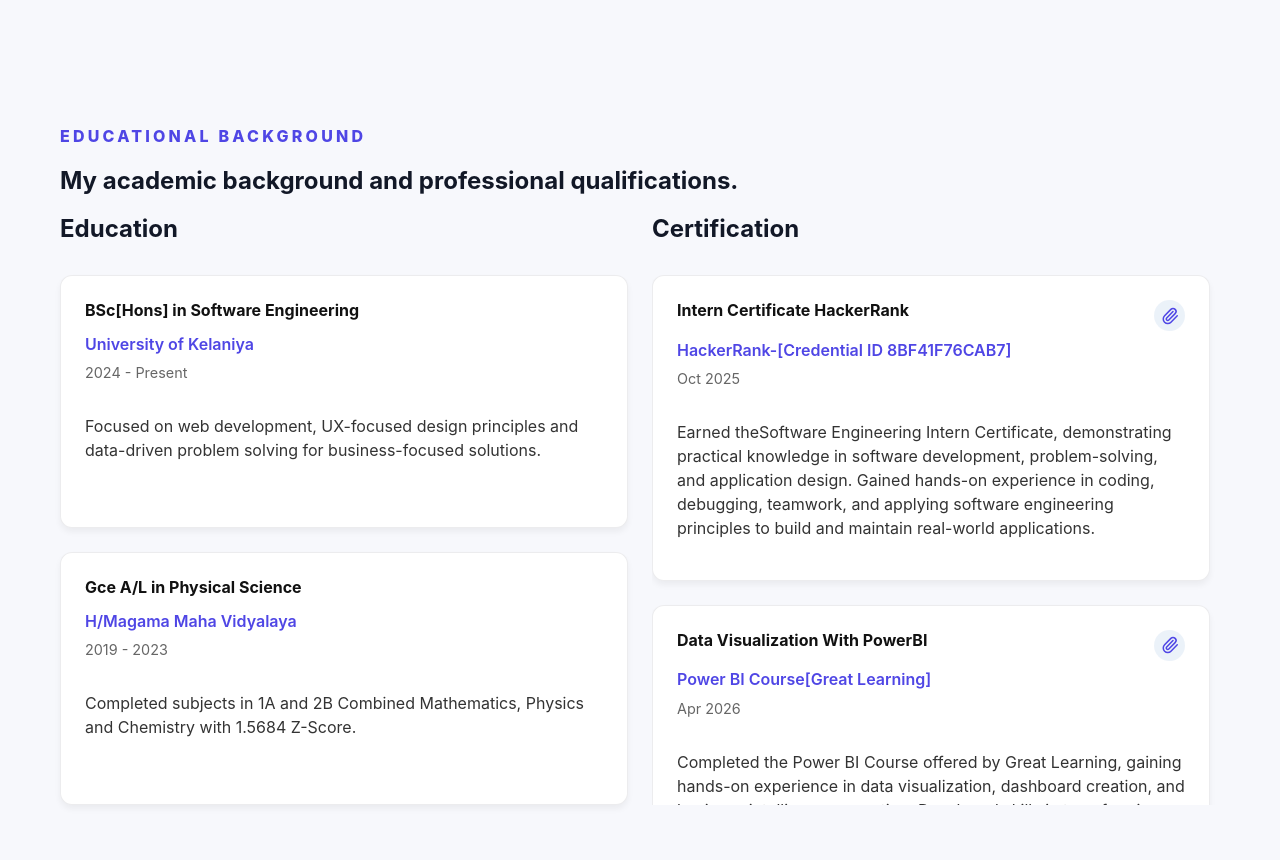
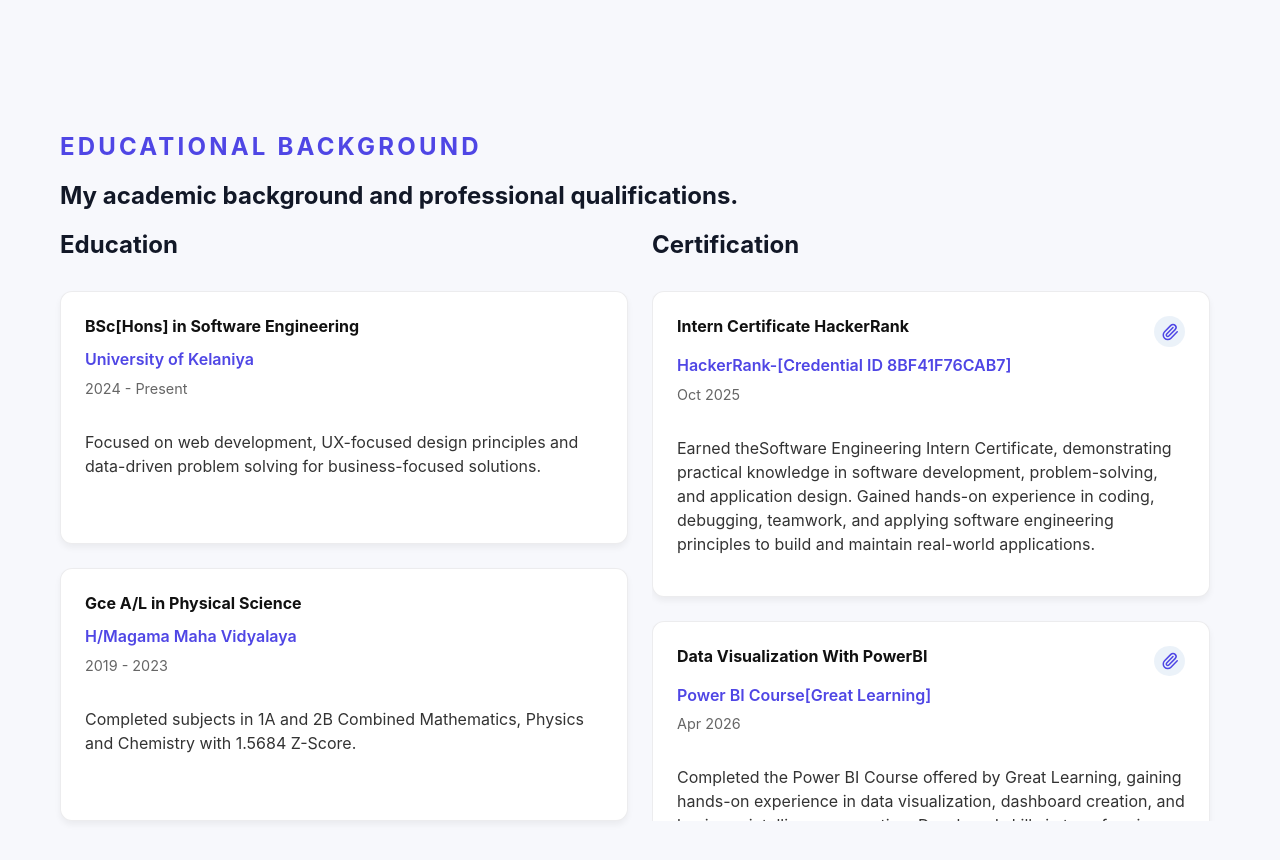
Before and after one commit to adhithya-21/Portfolio, a React (Vite) app: page / in a window 1280 px wide. Shown: the part 2400-3260 px from the top of the page. Built offline with nearby package versions, Linux system fonts and the light colour scheme; the HTML template or start-up script is replaced by a standard one.

Commit message:
update Experience jsx

```diff
--- a/src/components/Experience/Experience.jsx
+++ b/src/components/Experience/Experience.jsx
@@ -6,7 +6,7 @@ function Experience() {
   return (
     <section id="education" className="experience-section">
       <div className="container">
-         <h1 className="section-title"><h>Educational Background</h></h1>
+         <h1 className="section-title"><h1>Educational Background</h1></h1>
          <h2>My academic background and professional qualifications.</h2>
 
         <div className="timeline-grid">
```
